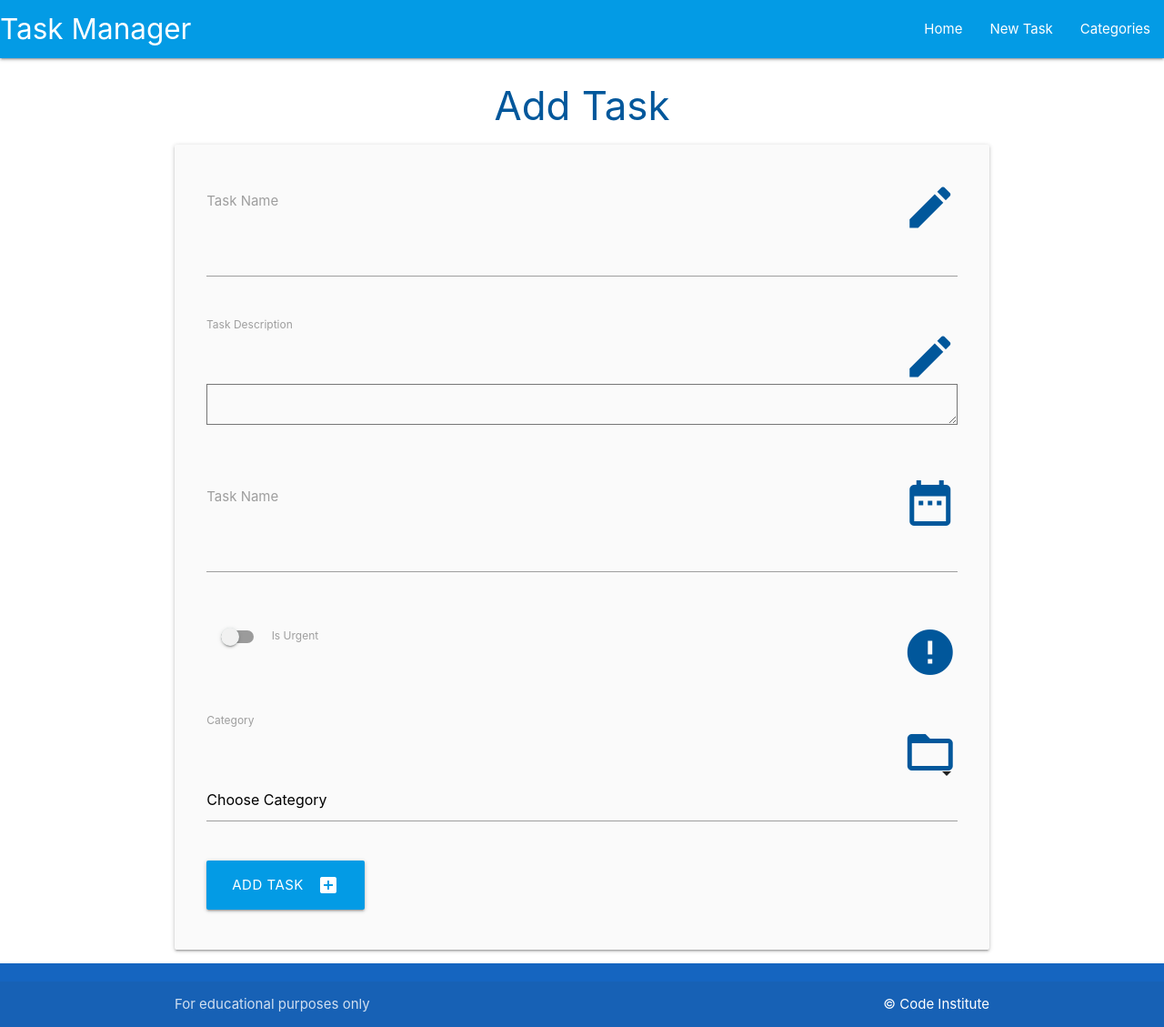
After one commit to Dawesie/flask-sqlalchamy-task-manager, a Flask app: page /add_task in a window 1280 px wide. The commit adds this page. Shown: the whole page at 91% size. Run offline with Flask 3, Linux system fonts and the light colour scheme.

Commit message:
Add code to create task using dropdown bar.

```diff
--- a/taskmanager/routes.py
+++ b/taskmanager/routes.py
@@ -32,3 +32,28 @@ def edit_category(category_id):
         db.session.commit()
         return redirect(url_for("categories"))
     return render_template("edit_category.html", category=category)
+
+
+@app.route("/delete_category/<int:category_id>")
+def delete_category(category_id):
+    category = Category.query.get_or_404(category_id)
+    db.session.delete(category)
+    db.session.commit()
+    return redirect(url_for("categories"))
+
+
+@app.route("/add_task", methods=["GET", "POST"])
+def add_task():
+    categories = list(Category.query.order_by(Category.category_name).all())
+    if request.method == "POST":
+        task = Task(
+            task_name=request.form.get("task_name"),
+            task_description=request.form.get("task_description"),
+            is_urgent=bool(True if request.form.get("is.urgent") else False),
+            due_date=request.form.get("due_date"),
+            category_id=request.form.get("category_id")
+            )
+        db.session.add(task)
+        db.session.commit()
+        return redirect(url_for("home"))
+    return render_template("add_task.html", categories=categories)
--- a/taskmanager/static/js/script.js
+++ b/taskmanager/static/js/script.js
@@ -1,4 +1,19 @@
 document.addEventListener('DOMContentLoaded', function () {
     var sidenav = document.querySelectorAll('.sidenav');
     M.Sidenav.init(sidenav);
+
+    // datepicker initialization
+    let datepicker = document.querySelectorAll('.datepicker');
+    M.Datepicker.init(datepicker, {
+        format: "dd mmmm, yyyy",
+        i18n: {
+            done: "Select"
+        }
+    });
+
+
+    //select initalization
+    let selects = document.querySelectorAll('select');
+    M.FormSelect.init(selects);
+
 });
--- /dev/null
+++ b/taskmanager/templates/add_task.html
@@ -0,0 +1,72 @@
+{% extends "base.html" %}
+{% block content %}
+
+<h3 class="light-blue-text text-darken-4 center-align">Add Task</h3>
+
+<div class="row card-panel grey lighten-5">
+    <form class="col s12" method="POST" action="{{ url_for('add_task') }}">
+        <!-- task_name -->
+        <div class="row">
+            <div class="input-field col s12">
+                <i class="medium material-icons light-blue-text text-darken-4 right">edit</i>
+                <input id="task_name" name="task_name" minlength="5" maxlength="50" type="text" class="validate"
+                    required>
+                <label for="task_name">Task Name </label>
+            </div>
+        </div>
+        <!-- task_description -->
+        <div class="row">
+            <div class="input-field col s12">
+                <i class="medium material-icons light-blue-text text-darken-4 right">edit</i>
+                <textarea id="task_description" name="task_description" minlength="5" maxlength="200" type="text"
+                    class="materialize-textare validate" required>
+                </textarea>
+                <label for="task_description">Task Description </label>
+            </div>
+        </div>
+        <!-- due_date -->
+        <div class="row">
+            <div class="input-field col s12">
+                <i class="medium material-icons light-blue-text text-darken-4 right">date_range</i>
+                <input id="due_date" name="due_date" type="text" class="datepickervalidate" required>
+                <label for="due_date">Task Name </label>
+            </div>
+        </div>
+        <!-- is_urgent -->
+        <div class="row">
+            <div class="input-field col s12">
+                <div class="switch">
+                    <i class="medium material-icons light-blue-text text-darken-4 right">error</i>
+                    <label for="is_urgent">
+                        <input id="is_urgent" name="is_urgent" type="checkbox">
+                        <span class="lever"></span>
+                        Is Urgent
+                    </label>
+                </div>
+            </div>
+        </div>
+        <!-- category_id -->
+        <div class="row">
+            <div class="input-field col s12">
+                <i class="medium material-icons light-blue-text text-darken-4 right">folder_open</i>
+                <select name="category_id" id="category_id" class="validate">
+                    <option value="" disabled selected>Choose Category</option>
+                    {% for category in categories %}
+                    <option value="{{ category_id}}">{{ category.category_name }}</option>
+                    {% endfor %}
+                </select>
+                <label for="category_id">Category</label>
+            </div>
+        </div>
+        <!-- submit button -->
+        <div class="row">
+            <div class="col s12 .centre-align">
+                <button type="submit" class="btn-large light-blue darken-1">
+                    Add Task <i class="material-icons right">add_box</i>
+                </button>
+            </div>
+        </div>
+    </form>
+</div>
+
+{% endblock %}
--- a/taskmanager/templates/base.html
+++ b/taskmanager/templates/base.html
@@ -23,7 +23,7 @@
                 <a href="#" data-target="mobile-demo" class="sidenav-trigger"><i class="fas fa-bars"></i></a>
                 <ul class="right hide-on-med-and-down">
                     <li><a href="{{ url_for('home') }}">Home</a></li>
-                    <li><a href="">New Task</a></li>
+                    <li><a href="{{ url_for('add_task') }}">New Task</a></li>
                     <li><a href="{{ url_for('categories') }}">Categories</a></li>
                 </ul>
             </div>
@@ -32,7 +32,7 @@
         <!-- mobile sidenav -->
         <ul class="sidenav" id="mobile-demo">
             <li><a href="{{ url_for('home') }}">Home</a></li>
-            <li><a href="">New Task</a></li>
+            <li><a href="{{ url_for('add_task') }}">New Task</a></li>
             <li><a href="{{ url_for('categories') }}">Categories</a></li>
         </ul>
     </header>
```
Also changed, not shown: taskmanager/templates/categories.html (+18 -2 lines), taskmanager/templates/tasks.html (+7 -0 lines).
